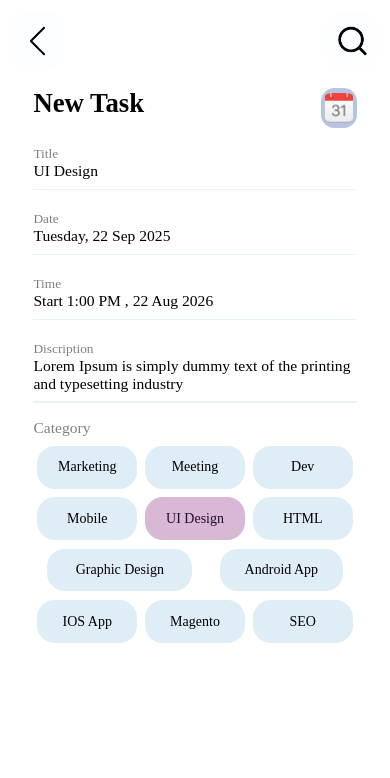
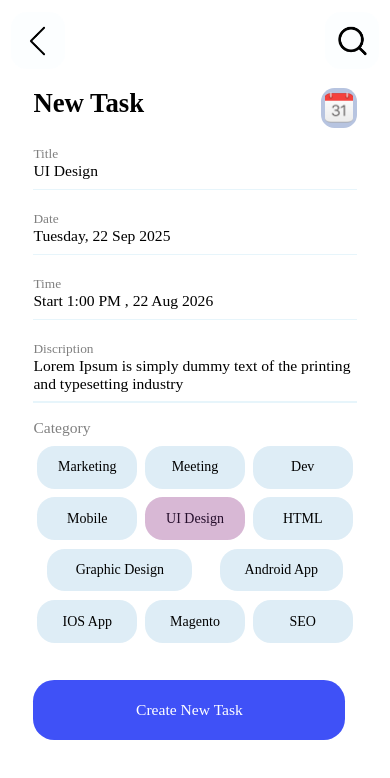
Before and after one commit to Mansoorali121/React-Native-Interview-Preparation, a React Native app: screen / in a window 390 px wide. Shown: the top 778 px of the page. Built offline with nearby package versions, Linux system fonts and the light colour scheme.

Commit message:
new task btn add

```diff
--- /dev/null
+++ b/src/components/NewTaskbutton.js
@@ -0,0 +1,36 @@
+import { StyleSheet, Text, TouchableOpacity, View } from 'react-native'
+import React from 'react'
+import { s, vs } from 'react-native-size-matters';
+
+
+const NewTaskbutton = () => {
+  return (
+    <View style={styles.cont}>
+        <TouchableOpacity style={styles.button}>
+                  <Text style={styles.btntext}>Create New Task</Text>
+
+        </TouchableOpacity>
+    </View>
+  )
+}
+
+export default NewTaskbutton;
+
+const styles = StyleSheet.create({
+    cont:{marginTop:vs
+        (30),
+        marginHorizontal:s
+        (20)
+    },
+    button:{backgroundColor:"#3F51F7",paddingVertical:vs
+        (17),borderRadius:s
+        (19),
+        alignItems:"center",
+        justifyContent:"center",
+        width:s
+        (280)
+    },
+    btntext:{color:"#ffffff", fontFamily:"Outfit-Medium",fontSize:s
+        (14)
+    },
+})
--- a/src/screens/Tasks3.js
+++ b/src/screens/Tasks3.js
@@ -4,7 +4,8 @@ import T3header from '../components/T3header';
 import { s } from 'react-native-size-matters';
 import T3text from '../components/T3text';
 import T4text from '../components/T4text';
-import Categorycard from "../components/Categorycard";
+import Categorycard from '../components/Categorycard';
+import NewTaskbutton from '../components/NewTaskbutton';
 const Tasks3 = () => {
   return (
     <View style={styles.cont}>
@@ -20,6 +21,7 @@ const Tasks3 = () => {
         />
       </View>
       <Categorycard />
+      <NewTaskbutton />
     </View>
   );
 };
```
